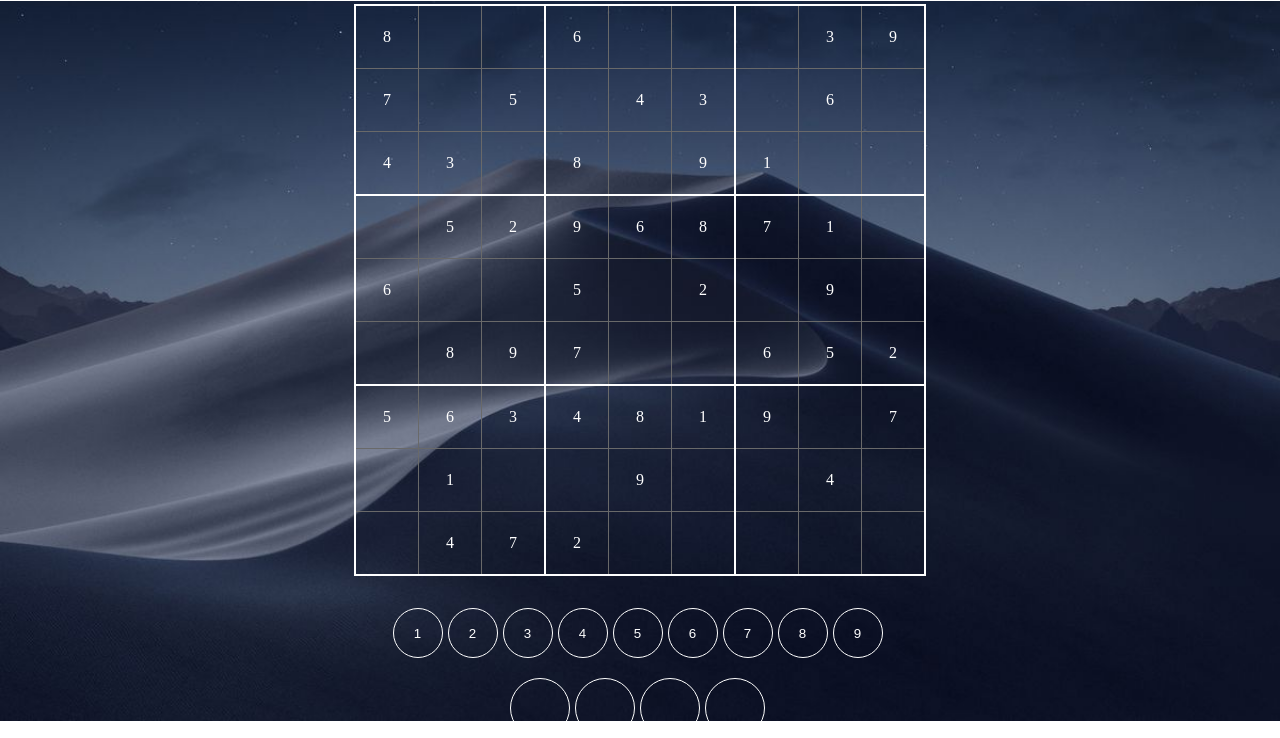
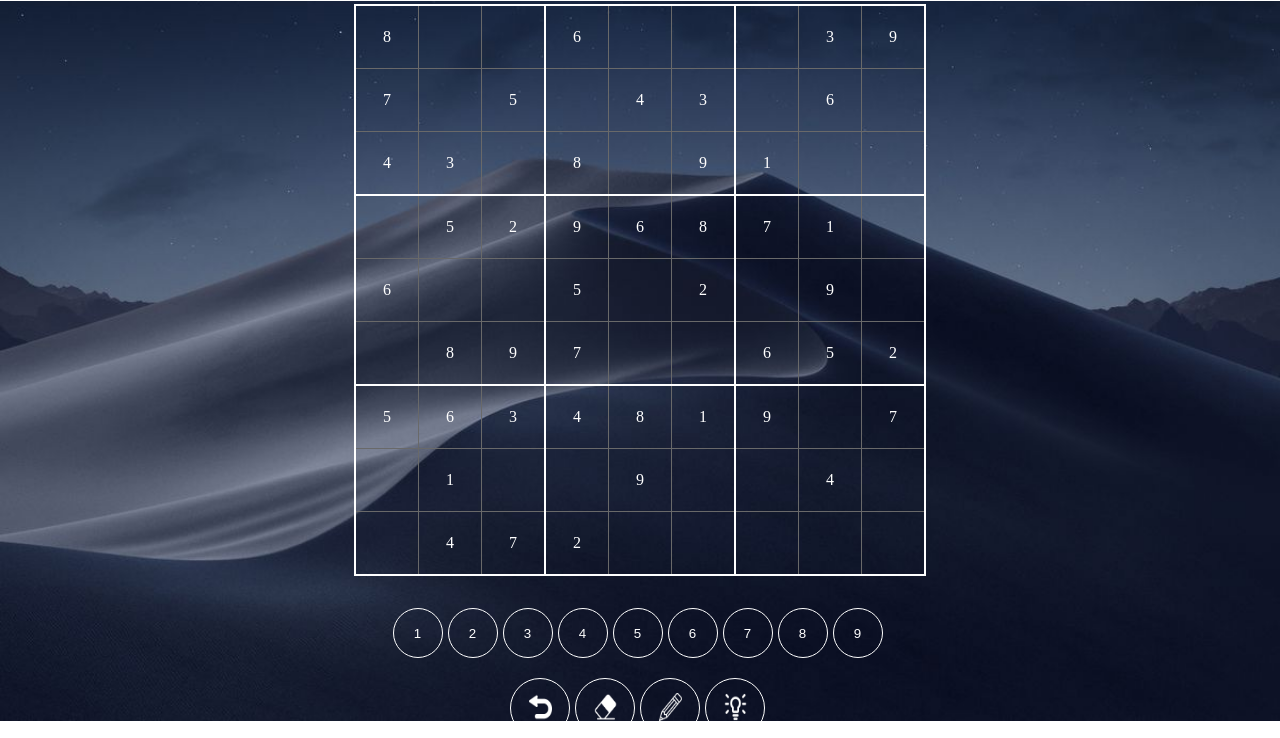
Before and after one commit to Alin044/SUDOKU, a plain HTML site: page index.html in a window 1280 px wide. Shown: the part 79-817 px from the top of the page. Drawn offline with Linux system fonts and the light colour scheme; a web font is replaced by a local one.

Commit message:
all functions updated correctly

```diff
--- a/index.html
+++ b/index.html
@@ -30,10 +30,18 @@
                     <button class="btnNumpad" id="btn1">9</button>
                 </div>
                 <div id="tools">
-                    <button class="btnTools" id="undo"></button>
-                    <button class="btnTools" id="erase"></button>
-                    <button class="btnTools" id="notes"></button>
-                    <button class="btnTools" id="hint"></button>
+                    <button class="btnTools" id="undo">
+                        <img src="images/undo.png">
+                    </button>
+                    <button class="btnTools" id="erase">
+                        <img src="images/eraser.png">
+                    </button>
+                    <button class="btnTools" id="notes">
+                        <img src="images/pencil.png">
+                    </button>
+                    <button class="btnTools" id="hint">
+                        <img src="images/bulb.png" id="hintImg">
+                    </button>
                 </div>
             </div>
         </div>
--- a/style.css
+++ b/style.css
@@ -77,6 +77,7 @@ body{
     background-color: rgba(0, 0, 0, 0);
     border-radius: 50%;
     margin-right: 5px;
+    transition: all 0.3 ease-in-out;
 }
 
 .btnTools:hover, .btnNumpad:hover{
@@ -86,3 +87,8 @@ body{
 .btnTools:active, .btnNumpad:active{
     background-color: rgba(255, 255, 255, 0.63);
 }
+
+#tools img{
+    width: 50%;
+    height: 50%;
+}
```
Also changed, not shown: images/bulb.png (added), images/eraser.png (added), images/pencil.png (added), images/undo.png (added).
